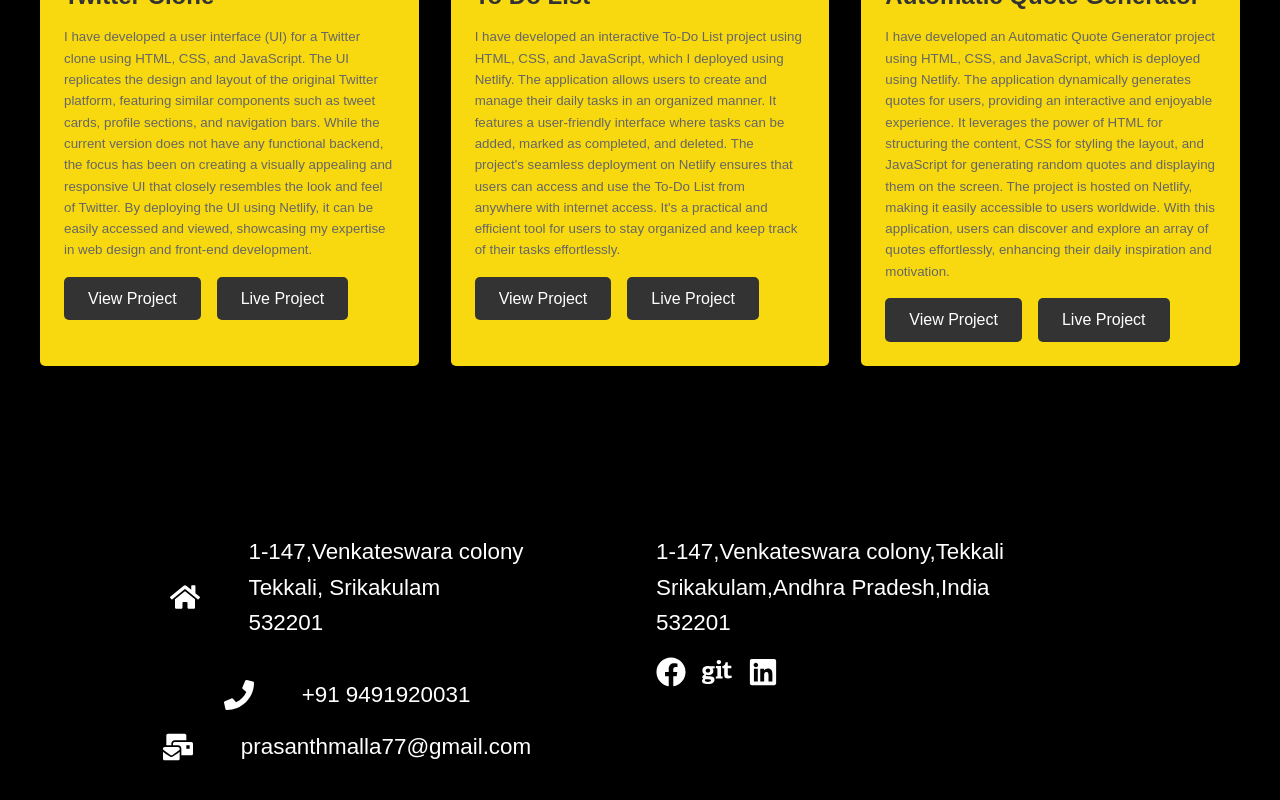
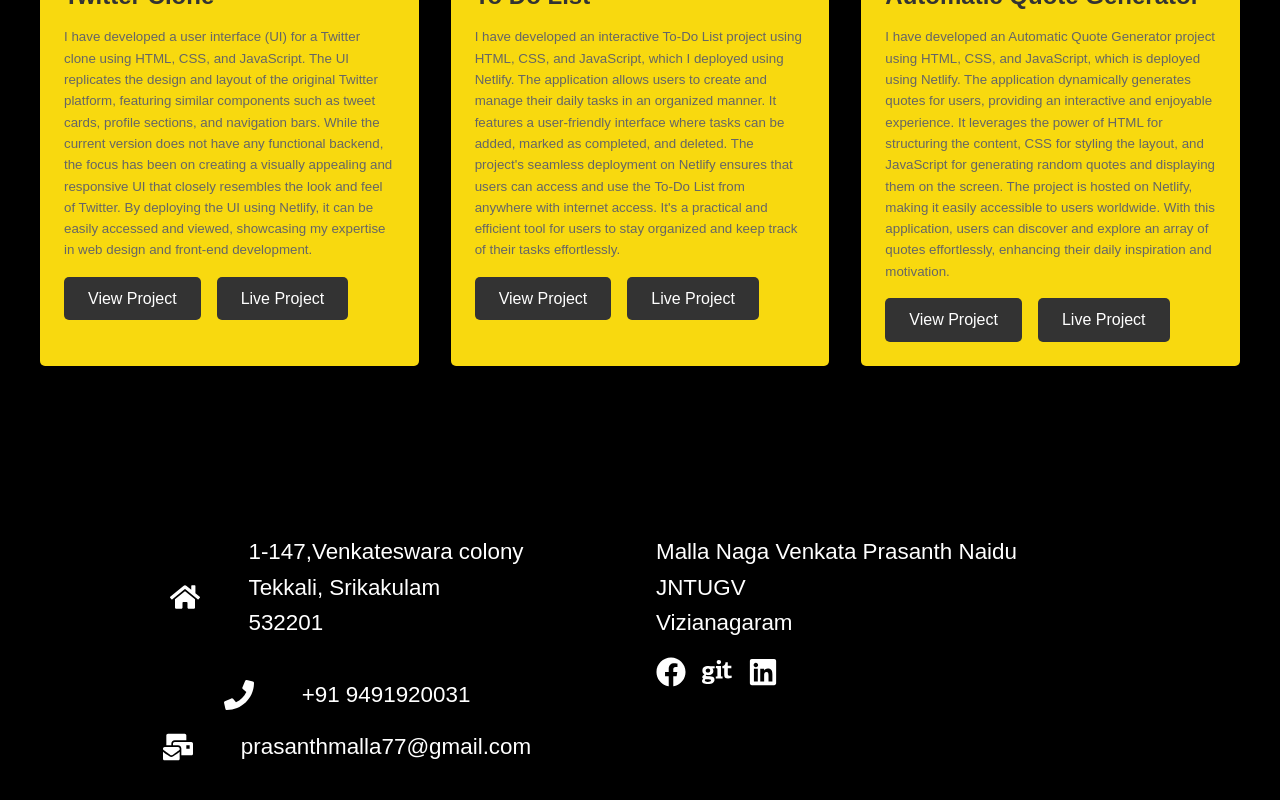
Before and after one commit to prasanthmalla77/Personal-portfolio, a React (Create React App) app: page /project in a window 1280 px wide. Shown: the part 1094-1894 px from the top of the page. Built offline with nearby package versions, Linux system fonts and the light colour scheme.

Commit message:
contact page

```diff
--- a/src/Components/Footer.js
+++ b/src/Components/Footer.js
@@ -40,9 +40,9 @@ const Footer = () => {
           </div>
         </div>
         <div className="right">
-          <p>1-147,Venkateswara colony,Tekkali</p>
-          <p>Srikakulam,Andhra Pradesh,India </p>
-          <p>532201</p>
+          <p>Malla Naga Venkata Prasanth Naidu</p>
+          <p>JNTUGV</p>
+          <p>Vizianagaram</p>
           <div className="social">
             <a href={facebookLink} target="_blank" rel="noopener noreferrer">
               <FaFacebook
--- a/src/routes/Contact.js
+++ b/src/routes/Contact.js
@@ -1,25 +1,16 @@
-import React, { useEffect, useState } from "react";
+import React from "react";
 import "./Contact.css";
 import mine from "../assets/mine.jpg";
 import Navbar from "../Components/Navbar";
 import Background from "../Components/Background";
 
 const Contact = () => {
-  const [showText, setShowText] = useState(false);
 
-  useEffect(() => {
-    // Simulate the typing effect after the component mounts
-    const timer = setTimeout(() => {
-      setShowText(true);
-    }, 1000);
-
-    return () => clearTimeout(timer); // Cleanup the timer when the component unmounts
-  }, []);
 
   return (
     <div>
       <Navbar />
-      <div className={`contact-page ${showText ? "show-text" : ""}`}>
+      <div className="contact-page show-text">
         <Background />
         <div className="contact-container">
           <div className="left">
```
